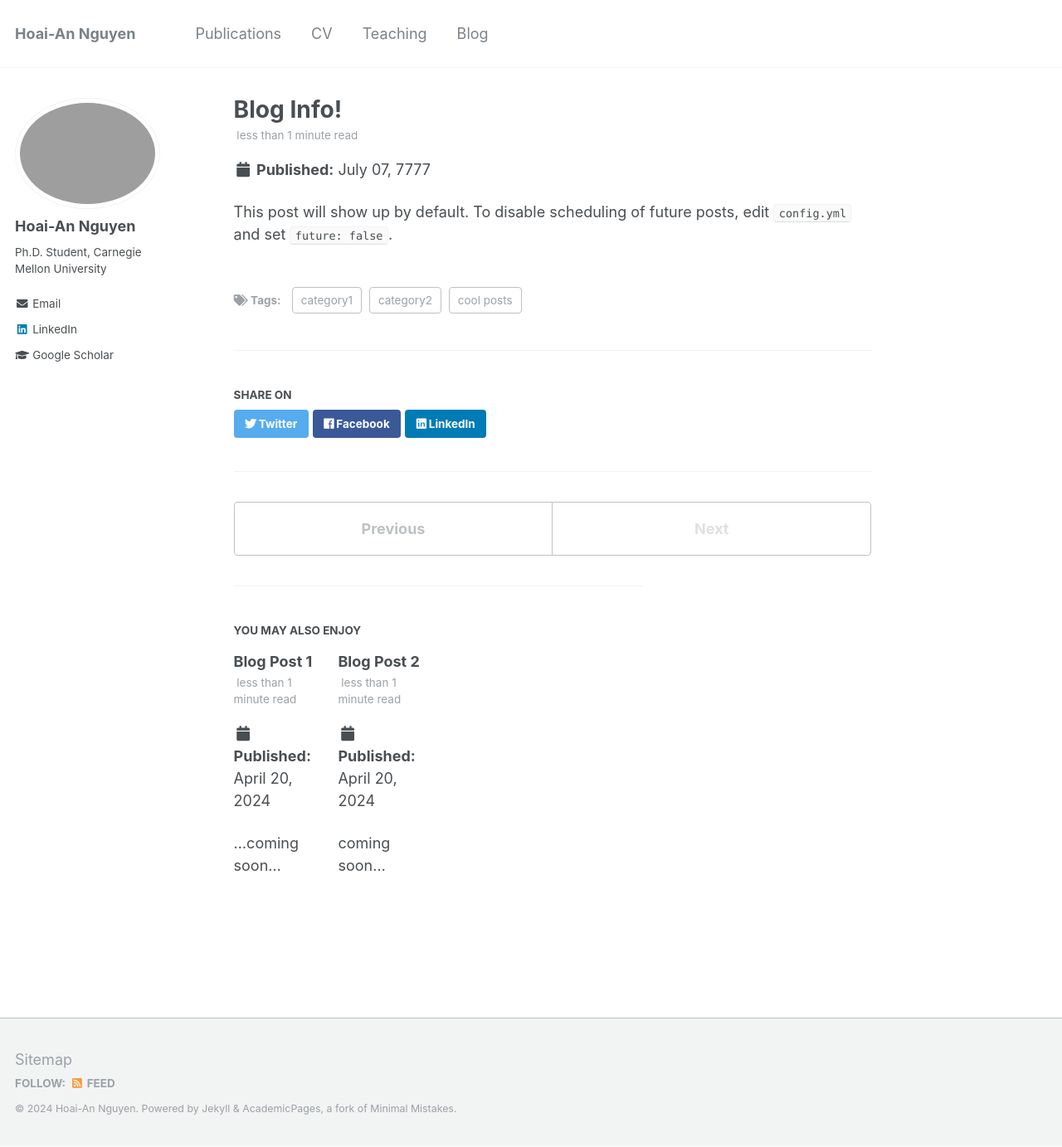
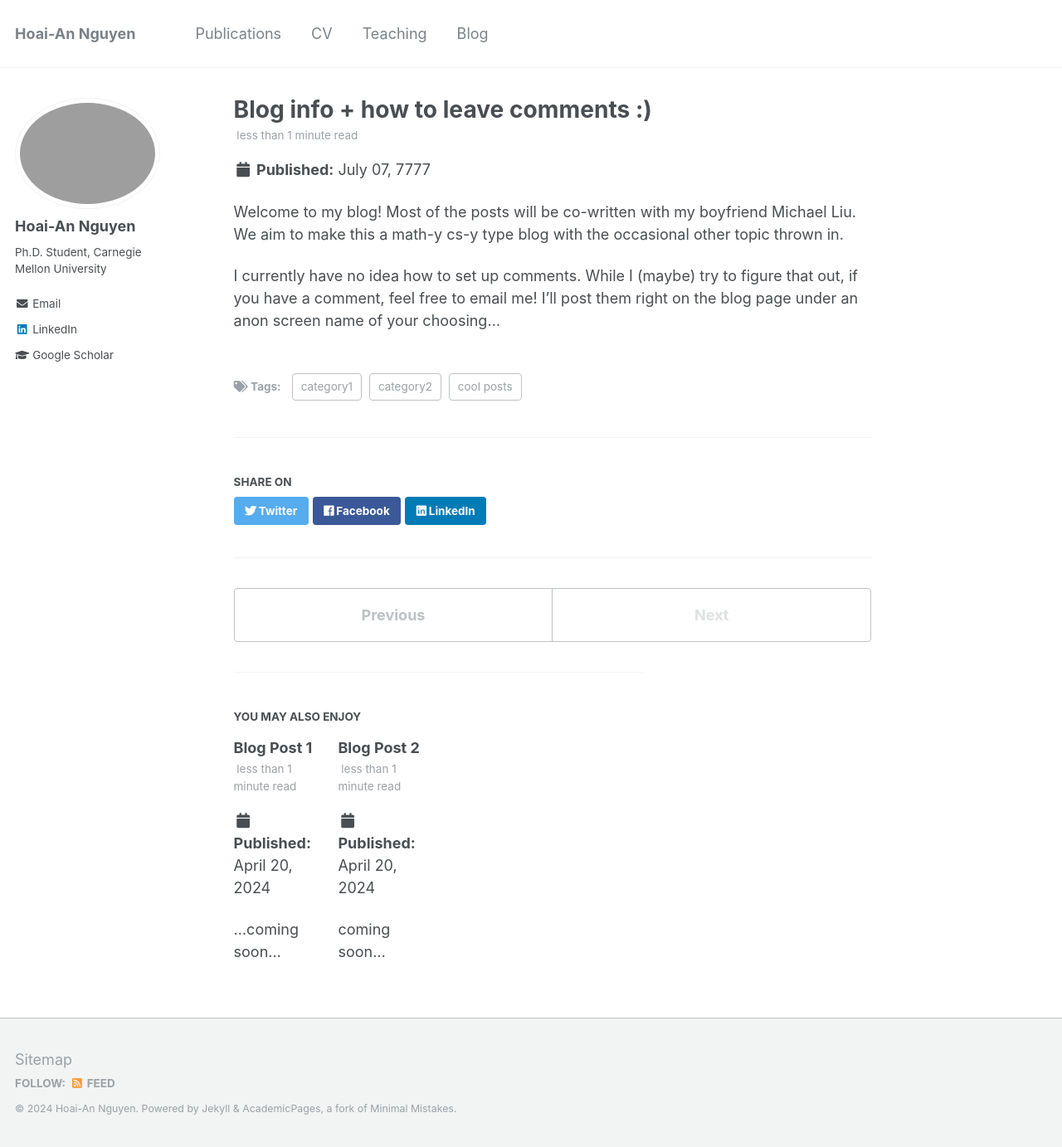
Before and after one commit to hoai77/hoai77.github.io, a Jekyll site: the page built from _posts/2199-01-01-future-post.md, in a window 1280 px wide and 1383 px high. Shown: the whole window at 83% size. Built offline with Jekyll 4.4.1, drawn with Linux system fonts in a browser that asks for light colours.

Commit message:
blog stuff

```diff
--- a/_posts/2199-01-01-future-post.md
+++ b/_posts/2199-01-01-future-post.md
@@ -1,5 +1,5 @@
 ---
-title: 'Blog Info! '
+title: 'Blog info + how to leave comments :)'
 date: 7777-07-07
 permalink: /posts/2012/08/blog-post-4/
 tags:
@@ -8,4 +8,6 @@ tags:
   - category2
 ---
 
-This post will show up by default. To disable scheduling of future posts, edit `config.yml` and set `future: false`.
+Welcome to my blog! Most of the posts will be co-written with my boyfriend Michael Liu. We aim to make this a math-y cs-y type blog with the occasional other topic thrown in.
+
+I currently have no idea how to set up comments. While I (maybe) try to figure that out, if you have a comment, feel free to email me! I'll post them right on the blog page under an anon screen name of your choosing...
```
